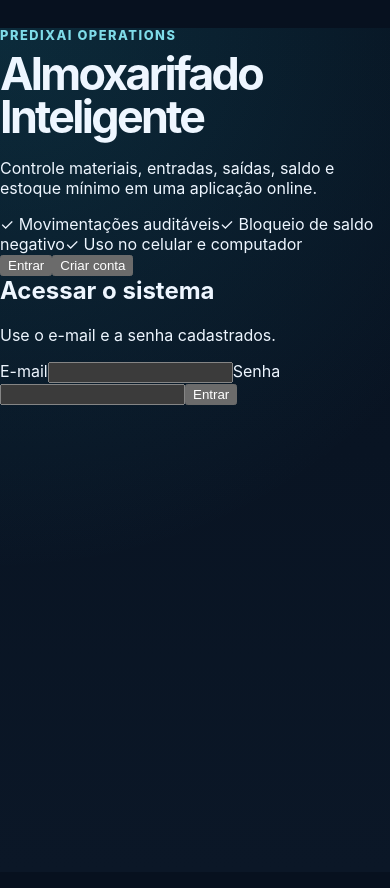
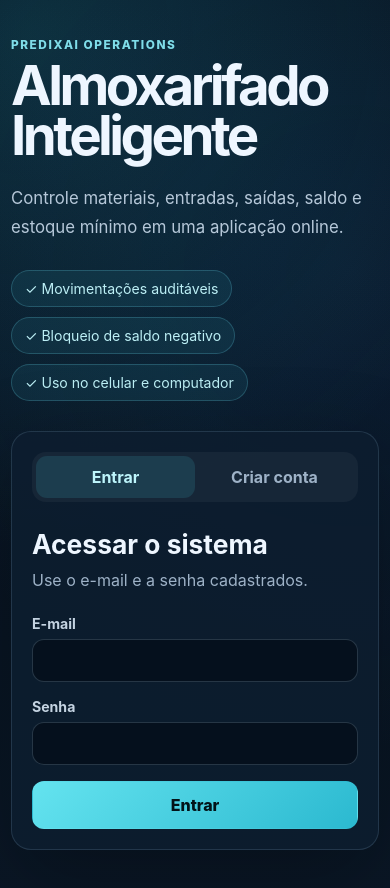
Before and after one commit to leon337/predixai-operations, a Next.js app: page / in a window 390 px wide. Shown: the top 888 px of the page. Built offline with nearby package versions, Linux system fonts and the light colour scheme.

Commit message:
feat(frontend): aplicar interface responsiva do almoxarifado

```diff
--- a/app/globals.css
+++ b/app/globals.css
@@ -1,94 +1,330 @@
 :root {
   color-scheme: dark;
   font-family: Inter, ui-sans-serif, system-ui, -apple-system, BlinkMacSystemFont, "Segoe UI", sans-serif;
-  background: #07111f;
+  background: #06101c;
   color: #eef6ff;
+  --surface: rgba(13, 29, 47, 0.9);
+  --surface-2: rgba(255, 255, 255, 0.045);
+  --border: rgba(155, 190, 220, 0.16);
+  --muted: #9eb2c7;
+  --primary: #48d7e9;
+  --success: #78e8bd;
+  --warning: #ffd479;
+  --danger: #ff8f96;
 }
 
 * { box-sizing: border-box; }
-
+html { min-width: 320px; }
 body {
   margin: 0;
   min-height: 100vh;
   background:
-    radial-gradient(circle at top left, rgba(38, 181, 206, 0.16), transparent 34rem),
-    linear-gradient(180deg, #07111f 0%, #0b1727 100%);
+    radial-gradient(circle at 8% 4%, rgba(42, 186, 210, 0.18), transparent 32rem),
+    radial-gradient(circle at 90% 30%, rgba(36, 99, 170, 0.13), transparent 30rem),
+    linear-gradient(180deg, #06101c 0%, #0a1726 100%);
 }
-
+button, input, select, textarea { font: inherit; }
+button { cursor: pointer; }
+button:disabled { cursor: not-allowed; opacity: 0.6; }
 h1, h2, h3, p { margin-top: 0; }
 
-.shell {
-  width: min(1120px, calc(100% - 32px));
-  margin: 0 auto;
-  padding: 72px 0 96px;
-}
-
-.hero { max-width: 780px; }
-
-.badge {
-  display: inline-flex;
-  padding: 8px 12px;
-  border: 1px solid rgba(109, 226, 245, 0.35);
-  border-radius: 999px;
-  background: rgba(38, 181, 206, 0.12);
-  color: #8be8f7;
-  font-size: 0.85rem;
-  font-weight: 700;
-}
-
 .eyebrow {
-  margin: 28px 0 10px;
-  color: #7fdce9;
-  font-size: 0.8rem;
+  margin: 0 0 8px;
+  color: #7fdde9;
+  font-size: 0.74rem;
   font-weight: 800;
-  letter-spacing: 0.12em;
+  letter-spacing: 0.13em;
   text-transform: uppercase;
 }
+.muted { color: var(--muted); line-height: 1.6; }
+.centerScreen {
+  min-height: 100vh;
+  display: grid;
+  place-content: center;
+  justify-items: center;
+  gap: 12px;
+  color: var(--muted);
+}
+.spinner {
+  width: 38px;
+  height: 38px;
+  border: 3px solid rgba(255, 255, 255, 0.12);
+  border-top-color: var(--primary);
+  border-radius: 50%;
+  animation: spin 0.8s linear infinite;
+}
+@keyframes spin { to { transform: rotate(360deg); } }
 
-h1 {
-  margin-bottom: 20px;
-  font-size: clamp(2.8rem, 9vw, 5.8rem);
-  line-height: 0.95;
-  letter-spacing: -0.06em;
+.authShell {
+  width: min(1120px, calc(100% - 32px));
+  min-height: 100vh;
+  margin: 0 auto;
+  padding: 56px 0;
+  display: grid;
+  grid-template-columns: minmax(0, 1.15fr) minmax(330px, 0.75fr);
+  align-items: center;
+  gap: 64px;
 }
-
-.lead {
-  max-width: 690px;
-  color: #b7c8d9;
+.authBrand h1 {
+  max-width: 760px;
+  margin-bottom: 24px;
+  font-size: clamp(3rem, 8vw, 6.5rem);
+  line-height: 0.92;
+  letter-spacing: -0.065em;
+}
+.authBrand > p:not(.eyebrow) {
+  max-width: 680px;
+  color: #b6c8d9;
   font-size: clamp(1.05rem, 2vw, 1.3rem);
   line-height: 1.7;
 }
+.featureList { display: flex; flex-wrap: wrap; gap: 10px; margin-top: 28px; }
+.featureList span {
+  padding: 9px 13px;
+  border: 1px solid rgba(111, 224, 239, 0.22);
+  border-radius: 999px;
+  background: rgba(72, 215, 233, 0.08);
+  color: #bceff5;
+  font-size: 0.88rem;
+}
+.authCard, .contentPanel {
+  border: 1px solid var(--border);
+  border-radius: 26px;
+  background: var(--surface);
+  box-shadow: 0 30px 90px rgba(0, 0, 0, 0.28);
+}
+.authCard { padding: 28px; }
+.authCard h2 { margin: 26px 0 8px; font-size: 1.65rem; }
+.segmented {
+  display: grid;
+  grid-template-columns: 1fr 1fr;
+  padding: 4px;
+  border-radius: 14px;
+  background: rgba(255, 255, 255, 0.045);
+}
+.segmented button, .tabNav button {
+  border: 0;
+  border-radius: 11px;
+  background: transparent;
+  color: var(--muted);
+  font-weight: 700;
+}
+.segmented button { padding: 11px; }
+.segmented button.active, .tabNav button.active {
+  background: rgba(72, 215, 233, 0.13);
+  color: #bdf5fb;
+}
+.stackForm { display: grid; gap: 16px; margin-top: 22px; }
+label { display: grid; gap: 7px; color: #c4d3e1; font-size: 0.88rem; font-weight: 700; }
+input, select, textarea {
+  width: 100%;
+  border: 1px solid rgba(171, 204, 230, 0.2);
+  border-radius: 12px;
+  outline: none;
+  background: rgba(2, 11, 20, 0.62);
+  color: #f3f8fd;
+  padding: 12px 13px;
+  transition: border-color 0.18s, box-shadow 0.18s;
+}
+textarea { resize: vertical; }
+input:focus, select:focus, textarea:focus {
+  border-color: rgba(72, 215, 233, 0.7);
+  box-shadow: 0 0 0 3px rgba(72, 215, 233, 0.1);
+}
+.primaryButton, .ghostButton, .cardActions button {
+  border: 1px solid transparent;
+  border-radius: 12px;
+  font-weight: 800;
+}
+.primaryButton {
+  padding: 13px 17px;
+  background: linear-gradient(135deg, #64e3ef, #2bb9d0);
+  color: #031318;
+}
+.primaryButton.compact { padding: 11px 15px; }
+.ghostButton {
+  padding: 10px 13px;
+  border-color: rgba(169, 202, 229, 0.2);
+  background: rgba(255, 255, 255, 0.035);
+  color: #d9e6f0;
+}
+.notice {
+  margin-top: 18px;
+  padding: 12px 14px;
+  border: 1px solid;
+  border-radius: 12px;
+  line-height: 1.45;
+  font-size: 0.9rem;
+}
+.notice.success { color: #baf4dc; border-color: rgba(120, 232, 189, 0.28); background: rgba(52, 155, 117, 0.1); }
+.notice.error { color: #ffd0d3; border-color: rgba(255, 143, 150, 0.3); background: rgba(194, 61, 70, 0.12); }
+.notice.info { color: #cceaf8; border-color: rgba(91, 180, 230, 0.28); background: rgba(50, 129, 174, 0.12); }
+.appNotice { width: min(1180px, calc(100% - 32px)); margin: 16px auto 0; }
 
-.panel, .modules {
-  margin-top: 56px;
-  padding: 28px;
-  border: 1px solid rgba(154, 190, 220, 0.15);
-  border-radius: 24px;
-  background: rgba(12, 28, 46, 0.78);
-  box-shadow: 0 30px 80px rgba(0, 0, 0, 0.22);
+.appShell { min-height: 100vh; }
+.topbar {
+  min-height: 74px;
+  padding: 14px max(16px, calc((100vw - 1180px) / 2));
+  display: flex;
+  align-items: center;
+  justify-content: space-between;
+  gap: 16px;
+  border-bottom: 1px solid var(--border);
+  background: rgba(6, 16, 28, 0.78);
+  backdrop-filter: blur(16px);
+  position: sticky;
+  top: 0;
+  z-index: 10;
+}
+.topbar .eyebrow { margin-bottom: 3px; }
+.userArea { display: flex; align-items: center; gap: 12px; color: var(--muted); font-size: 0.85rem; }
+.dashboardHero {
+  width: min(1180px, calc(100% - 32px));
+  margin: 0 auto;
+  padding: 52px 0 28px;
+  display: flex;
+  align-items: end;
+  justify-content: space-between;
+  gap: 24px;
+}
+.dashboardHero h1 { margin: 18px 0 12px; font-size: clamp(2.4rem, 6vw, 4.5rem); letter-spacing: -0.05em; }
+.dashboardHero p { margin-bottom: 0; color: var(--muted); font-size: 1.05rem; }
+.badge {
+  display: inline-flex;
+  padding: 7px 11px;
+  border: 1px solid rgba(120, 232, 189, 0.3);
+  border-radius: 999px;
+  background: rgba(120, 232, 189, 0.08);
+  color: #a9f0d1;
+  font-size: 0.78rem;
+  font-weight: 800;
+}
+.metricGrid {
+  width: min(1180px, calc(100% - 32px));
+  margin: 0 auto;
+  display: grid;
+  grid-template-columns: repeat(4, minmax(0, 1fr));
+  gap: 14px;
+}
+.metricCard {
+  padding: 19px;
+  border: 1px solid var(--border);
+  border-radius: 18px;
+  background: rgba(13, 29, 47, 0.72);
+}
+.metricCard span { display: block; color: var(--muted); font-size: 0.82rem; }
+.metricCard strong { display: block; margin-top: 8px; font-size: 2rem; }
+.metricCard.warning strong { color: var(--warning); }
+.metricCard.danger strong { color: var(--danger); }
+.tabNav {
+  width: min(1180px, calc(100% - 32px));
+  margin: 26px auto 0;
+  padding: 5px;
+  display: flex;
+  gap: 4px;
+  overflow-x: auto;
+  border: 1px solid var(--border);
+  border-radius: 15px;
+  background: rgba(12, 27, 44, 0.75);
+}
+.tabNav button { flex: 1; min-width: 110px; padding: 11px 14px; }
+.contentPanel {
+  width: min(1180px, calc(100% - 32px));
+  margin: 20px auto 0;
+  padding: 26px;
+}
+.sectionHeader {
+  display: flex;
+  align-items: end;
+  justify-content: space-between;
+  gap: 18px;
+  margin-bottom: 24px;
+}
+.sectionHeader h2 { margin: 0; font-size: 1.65rem; }
+.toolbar { display: flex; gap: 10px; }
+.searchInput { width: min(380px, 55vw); }
+.stockGrid { display: grid; grid-template-columns: repeat(2, minmax(0, 1fr)); gap: 15px; }
+.stockCard {
+  padding: 19px;
+  border: 1px solid rgba(164, 197, 224, 0.14);
+  border-radius: 18px;
+  background: var(--surface-2);
+}
+.stockCardTop { display: flex; align-items: start; justify-content: space-between; gap: 14px; }
+.stockCard h3 { margin: 8px 0 6px; font-size: 1.18rem; }
+.stockCard p { margin-bottom: 0; color: var(--muted); font-size: 0.84rem; }
+.itemCode { color: #7ddfea; font-size: 0.72rem; font-weight: 800; letter-spacing: 0.08em; text-transform: uppercase; }
+.statusPill { flex: none; padding: 6px 9px; border-radius: 999px; font-size: 0.7rem; font-weight: 900; }
+.statusPill.ok { color: #aaf0d1; background: rgba(73, 186, 142, 0.13); }
+.statusPill.warning { color: #ffe2a6; background: rgba(212, 151, 41, 0.14); }
+.statusPill.danger { color: #ffc4c8; background: rgba(208, 72, 81, 0.15); }
+.balanceRow { margin-top: 20px; display: grid; grid-template-columns: 1fr 1fr; gap: 12px; }
+.balanceRow div { padding: 13px; border-radius: 13px; background: rgba(0, 0, 0, 0.16); }
+.balanceRow span { display: block; color: var(--muted); font-size: 0.72rem; }
+.balanceRow strong { display: block; margin-top: 5px; }
+.cardActions { display: flex; flex-wrap: wrap; gap: 8px; margin-top: 16px; }
+.cardActions button { padding: 8px 11px; border-color: rgba(164, 199, 226, 0.16); background: rgba(255, 255, 255, 0.035); color: #d8e7f1; font-size: 0.78rem; }
+.cardActions button:hover { border-color: rgba(72, 215, 233, 0.46); color: #bdf4f8; }
+.formPanel { max-width: 920px; }
+.formGrid { display: grid; grid-template-columns: 1fr 1fr; gap: 17px; }
+.spanTwo { grid-column: span 2; }
+.formActions { display: flex; justify-content: flex-end; gap: 10px; padding-top: 5px; }
+.balancePreview {
+  padding: 15px;
+  border: 1px solid rgba(72, 215, 233, 0.2);
+  border-radius: 14px;
+  background: rgba(72, 215, 233, 0.06);
+}
+.balancePreview span { display: block; color: var(--muted); font-size: 0.78rem; }
+.balancePreview strong { display: block; margin-top: 5px; font-size: 1.15rem; }
+.balancePreview small { display: block; margin-top: 8px; color: var(--danger); }
+.emptyState { padding: 48px 20px; text-align: center; border: 1px dashed rgba(159, 194, 222, 0.22); border-radius: 18px; }
+.emptyState p { color: var(--muted); }
+.tableWrap { overflow-x: auto; border: 1px solid var(--border); border-radius: 15px; }
+table { width: 100%; min-width: 800px; border-collapse: collapse; }
+th, td { padding: 13px 14px; border-bottom: 1px solid rgba(158, 193, 221, 0.11); text-align: left; font-size: 0.84rem; }
+th { color: #8ca5bc; background: rgba(0, 0, 0, 0.13); font-size: 0.72rem; text-transform: uppercase; letter-spacing: 0.05em; }
+td { color: #d7e4ee; }
+td strong, td small { display: block; }
+td small { margin-top: 3px; color: var(--muted); }
+.moveType { display: inline-flex; padding: 5px 8px; border-radius: 999px; font-size: 0.7rem; font-weight: 900; text-transform: capitalize; }
+.moveType.entrada { color: #aaf0d1; background: rgba(64, 180, 135, 0.14); }
+.moveType.saída { color: #ffd0d3; background: rgba(202, 68, 78, 0.14); }
+.appFooter {
+  width: min(1180px, calc(100% - 32px));
+  margin: 30px auto 0;
+  padding: 20px 0 38px;
+  display: flex;
+  justify-content: space-between;
+  gap: 15px;
+  color: #7890a6;
+  font-size: 0.76rem;
 }
 
-.statusGrid, .cards {
-  display: grid;
-  grid-template-columns: repeat(2, minmax(0, 1fr));
-  gap: 16px;
+@media (max-width: 900px) {
+  .authShell { grid-template-columns: 1fr; gap: 30px; padding-top: 38px; }
+  .authBrand h1 { font-size: clamp(3rem, 14vw, 5.6rem); }
+  .metricGrid { grid-template-columns: repeat(2, minmax(0, 1fr)); }
+  .stockGrid { grid-template-columns: 1fr; }
 }
-
-.statusGrid div, .card {
-  padding: 20px;
-  border-radius: 18px;
-  background: rgba(255, 255, 255, 0.035);
+@media (max-width: 640px) {
+  .authShell { width: min(100% - 22px, 540px); }
+  .authCard { padding: 20px; border-radius: 20px; }
+  .topbar { align-items: start; }
+  .userArea { align-items: end; flex-direction: column; }
+  .userArea span { max-width: 150px; overflow: hidden; text-overflow: ellipsis; }
+  .dashboardHero { padding-top: 34px; align-items: stretch; flex-direction: column; }
+  .metricGrid { gap: 9px; }
+  .metricCard { padding: 15px; }
+  .metricCard strong { font-size: 1.65rem; }
+  .contentPanel { padding: 18px; border-radius: 20px; }
+  .sectionHeader { align-items: stretch; flex-direction: column; }
+  .toolbar { flex-direction: column; }
+  .searchInput { width: 100%; }
+  .stockCardTop { flex-direction: column; }
+  .formGrid { grid-template-columns: 1fr; }
+  .spanTwo { grid-column: span 1; }
+  .formActions { flex-direction: column-reverse; }
+  .formActions button { width: 100%; }
+  .appFooter { flex-direction: column; }
 }
-
-dt { color: #86a0b9; font-size: 0.85rem; }
-dd { margin: 6px 0 0; font-weight: 700; }
-
-.cards { grid-template-columns: repeat(3, minmax(0, 1fr)); }
-.card span { color: #75e3f2; font-weight: 900; }
-.card h3 { margin: 18px 0 0; font-size: 1rem; }
-
-@media (max-width: 760px) {
-  .shell { padding-top: 40px; }
-  .statusGrid, .cards { grid-template-columns: 1fr; }
-  .panel, .modules { padding: 20px; border-radius: 20px; }
-}
```
